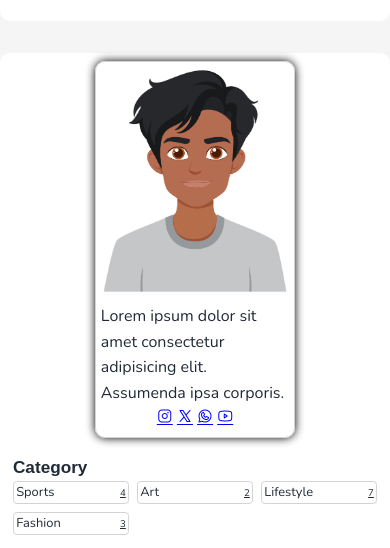
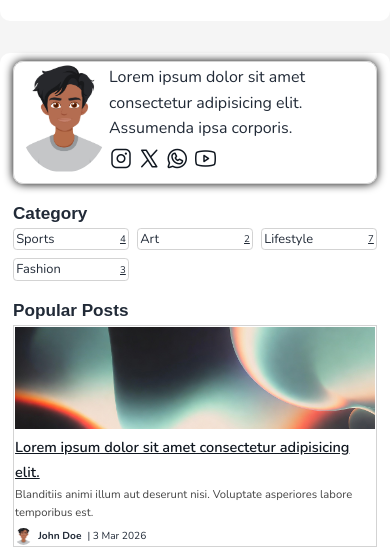
Before and after one commit to Eshemzy/100-STM-05-Blog-Layout, a plain HTML site: page index.html in a window 390 px wide. Shown: the part 3157-3705 px from the top of the page. Drawn offline with nearby package versions, Linux system fonts and the light colour scheme; a web font is replaced by a local one.

Commit message:
Refactored about author section for improved layout and responsiveness; added wrapper for links

```diff
--- a/css/style.css
+++ b/css/style.css
@@ -240,20 +240,24 @@ input[type="submit"] {
   border-radius: 10px;
 }
 .main-inner aside .about-author {
-  width: 100%;
-  max-width: 200px;
-  margin-inline: auto;
-  border: 1px solid lightgrey;
-  padding: 0.3rem;
+  max-width: 100%;
+  border: 1px solid lightgray;
+  padding: 0.1rem 0.3rem;
   display: flex;
-  flex-direction: column;
   align-items: center;
   border-radius: 10px;
   box-shadow: 0 0 10px #000;
 }
 .main-inner aside .about-author .img-cont img {
-  max-width: 100%;
+  max-width: 200px;
+  width: 100%;
   height: auto;
+  border-radius: 50%;
+}
+.main-inner aside .about-author .wrapper .links-wrapper a {
+  text-decoration: none;
+  color: var(--clr-dark);
+  font-size: var(--fs-4);
 }
 .main-inner aside .category ul {
   display: grid;
--- a/index.html
+++ b/index.html
@@ -219,6 +219,7 @@
               <img src="images/author.jpg" alt="avatar image of author">
             </div>
 
+            <div class="wrapper">
               <div class="text">
                 <p>Lorem ipsum dolor sit amet consectetur adipisicing elit. Assumenda ipsa corporis.</p>
               </div>
@@ -228,6 +229,7 @@
                 <a href="https://www.x.com"><i class="ph ph-x-logo"></i></a>
                 <a href="https://www.whatsapp.com"><i class="ph ph-whatsapp-logo"></i></a>
                 <a href="https://www.youtube.com"><i class="ph ph-youtube-logo"></i></a>
+              </div>
             </div>
           </div>
 
```
Lines whose indentation alone changed are shown as unchanged.
